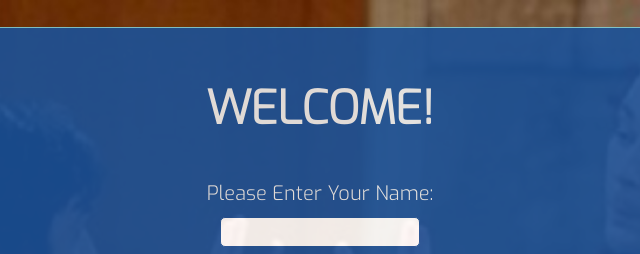
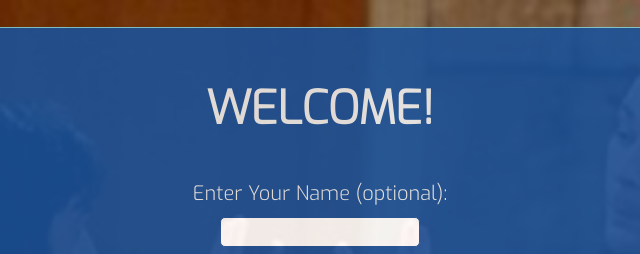
Before and after one commit to Amareteklay/Portfolio-Project-2, a plain HTML site: page index.html in a window 1280 px wide. Shown: the top 254 px of the page, 320-960 px from the left. Drawn offline with Linux system fonts and the light colour scheme.

Commit message:
edit UX section and fix typos in the README

```diff
--- a/index.html
+++ b/index.html
@@ -37,7 +37,7 @@
         <div id="welcome">
             <div class="game-screen">
             <h1>Welcome!</h1> <br>
-            <label for="user-name">Please Enter Your Name:</label> <br/>
+            <label for="user-name">Enter Your Name (optional):</label> <br/>
             <input id="user-name" type="text" name="player-name" maxlength="10" />
             <div id="game-btn">
                 <button id="play-btn" type="submit" aria-label="play game" class="next-btn">Let's play</button>
```
Also changed, not shown: 1 other file.
